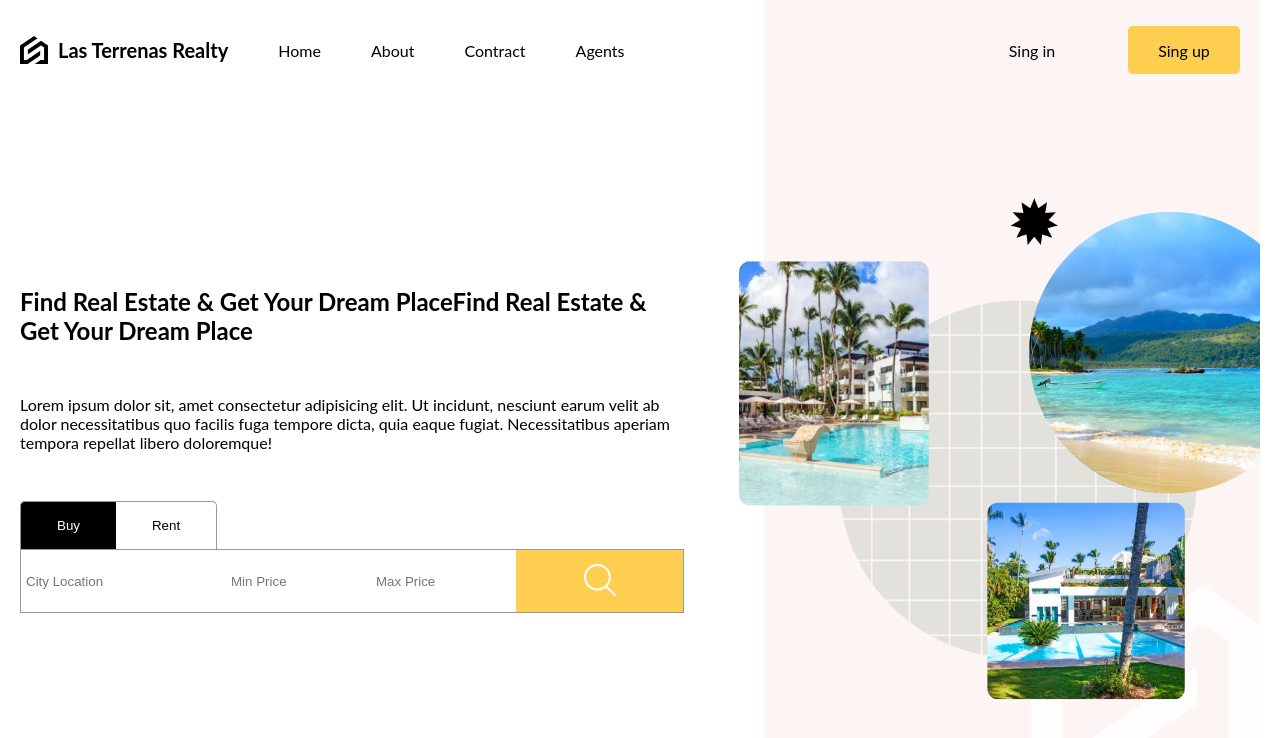
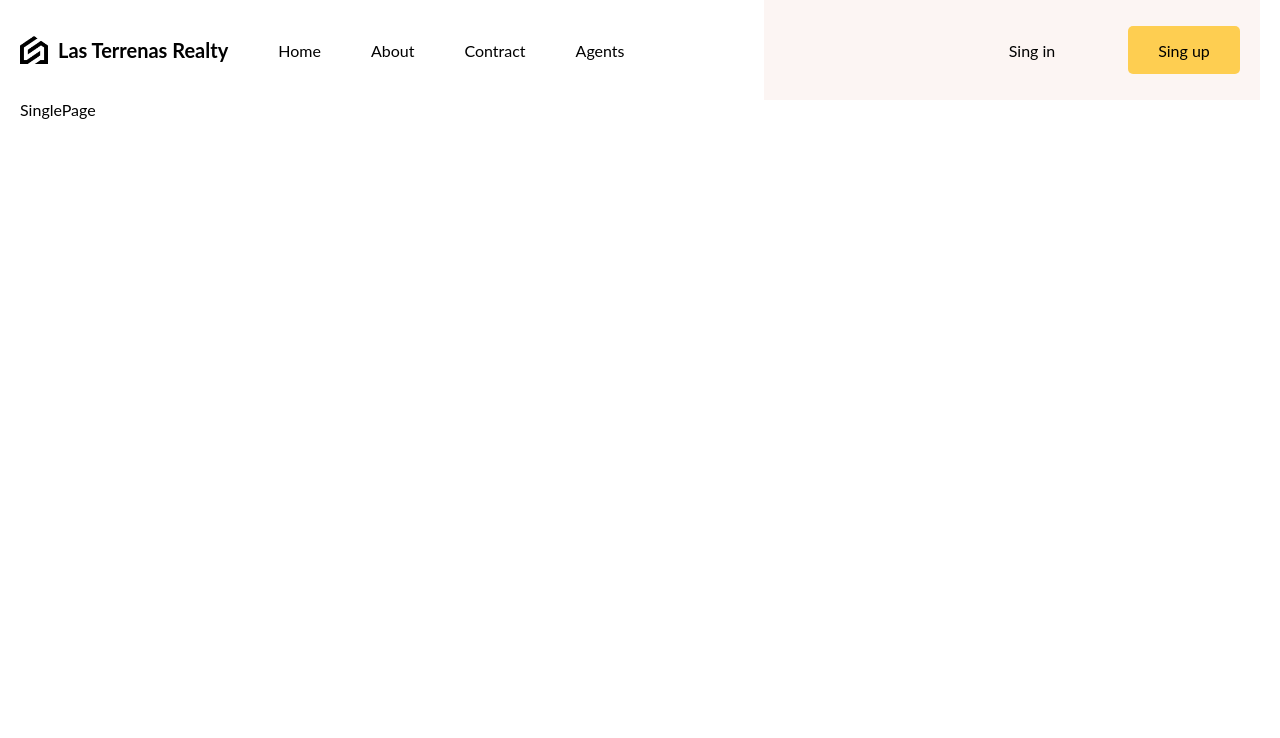
Before and after one commit to jordislpm/terrenas_realty, a React (Create React App) app in the folder client/: page /1 in a window 1280 px wide. Shown: the top 738 px of the page. Built offline with nearby package versions, Linux system fonts and the light colour scheme.

Commit message:
complted navigations first version and working on simplePage

```diff
--- a/client/package.json
+++ b/client/package.json
@@ -6,6 +6,7 @@
     "cra-template-typescript": "1.2.0",
     "react": "^19.0.0",
     "react-dom": "^19.0.0",
+    "react-router-dom": "^7.4.0",
     "react-scripts": "5.0.1",
     "sass": "^1.83.4",
     "web-vitals": "^4.2.4"
@@ -14,8 +15,8 @@
     "@types/node": "^22.10.10",
     "@types/react": "^19.0.8",
     "@types/react-dom": "^19.0.3",
-    "typescript": "^5.7.3",
-    "@types/webpack-env": "^1.16.1"
+    "@types/webpack-env": "^1.16.1",
+    "typescript": "^5.7.3"
   },
   "scripts": {
     "start": "react-scripts start",
--- a/client/public/index.html
+++ b/client/public/index.html
@@ -24,7 +24,7 @@
       work correctly both with client-side routing and a non-root public URL.
       Learn how to configure a non-root public URL by running `npm run build`.
     -->
-    <title>React App</title>
+    <title>Las Terrenas Realty</title>
   </head>
   <body>
     <noscript>You need to enable JavaScript to run this app.</noscript>
--- a/client/src/App.tsx
+++ b/client/src/App.tsx
@@ -1,16 +1,44 @@
 import React from 'react';
 import './styles/App.scss';
+import {
+  createBrowserRouter,
+  RouterProvider,
+} from "react-router-dom"
 
 //components
 import Layout from './components/layout';
 import Home from './pages/Home';
+import ListPage from './pages/listPage';
+import SinglePage from './pages/SinglePage';
 
 const App = () => {
+
+  const router = createBrowserRouter([
+    {
+      path: "/",
+      element: <Layout />,
+      children: [
+        {
+          path: "/",
+          element: <Home />
+        },
+        {
+          path: "/list",
+          element: <ListPage />
+        },
+        {
+          path: "/:id",
+          element: <SinglePage />
+        }
+      ]
+    }
+  ])
   return (
     <div>
-      <Layout>
+      <RouterProvider router={router} />
+      {/* <Layout>
         <Home/>
-      </Layout>
+      </Layout> */}
     </div>
   );
 };
--- a/client/src/components/layout/index.tsx
+++ b/client/src/components/layout/index.tsx
@@ -1,19 +1,20 @@
-import React, { ReactNode }  from 'react'
+import React, { ReactNode } from 'react'
 import styles from './layout.module.scss';
 import Header from './Header';
 import Footer from './Footer';
+import { Outlet } from 'react-router-dom';
 
 
 interface LayoutProps {
-    children: ReactNode;
-  }
+  children: ReactNode;
+}
 
-function Layout({ children }:LayoutProps) {
+function Layout() {
   return (
     <div className={styles.layout}>
-        <Header/>
-      {children}
-        <Footer/>
+      <Header />
+        <Outlet />
+      <Footer />
     </div>
   )
 }
--- /dev/null
+++ b/client/src/pages/SinglePage/index.tsx
@@ -0,0 +1,10 @@
+import React from 'react'
+import styles from "./singlePage.module.scss"
+
+function SinglePage() {
+  return (
+    <div>SinglePage</div>
+  )
+}
+
+export default SinglePage
--- /dev/null
+++ b/client/src/pages/listPage/index.tsx
@@ -0,0 +1,10 @@
+import React from 'react'
+import styles from "./listPage.module.scss"
+
+function ListPage() {
+  return (
+    <div>ListPage</div>
+  )
+}
+
+export default ListPage
```
Also changed, not shown: client/src/types/index.ts (added, +18 -0 lines), client/src/lib/dummyData.ts (added), client/src/pages/SinglePage/singlePage.module.scss (added), client/src/pages/listPage/listPage.module.scss (added), 1 other file (tests, documents, lock files or other folders).
